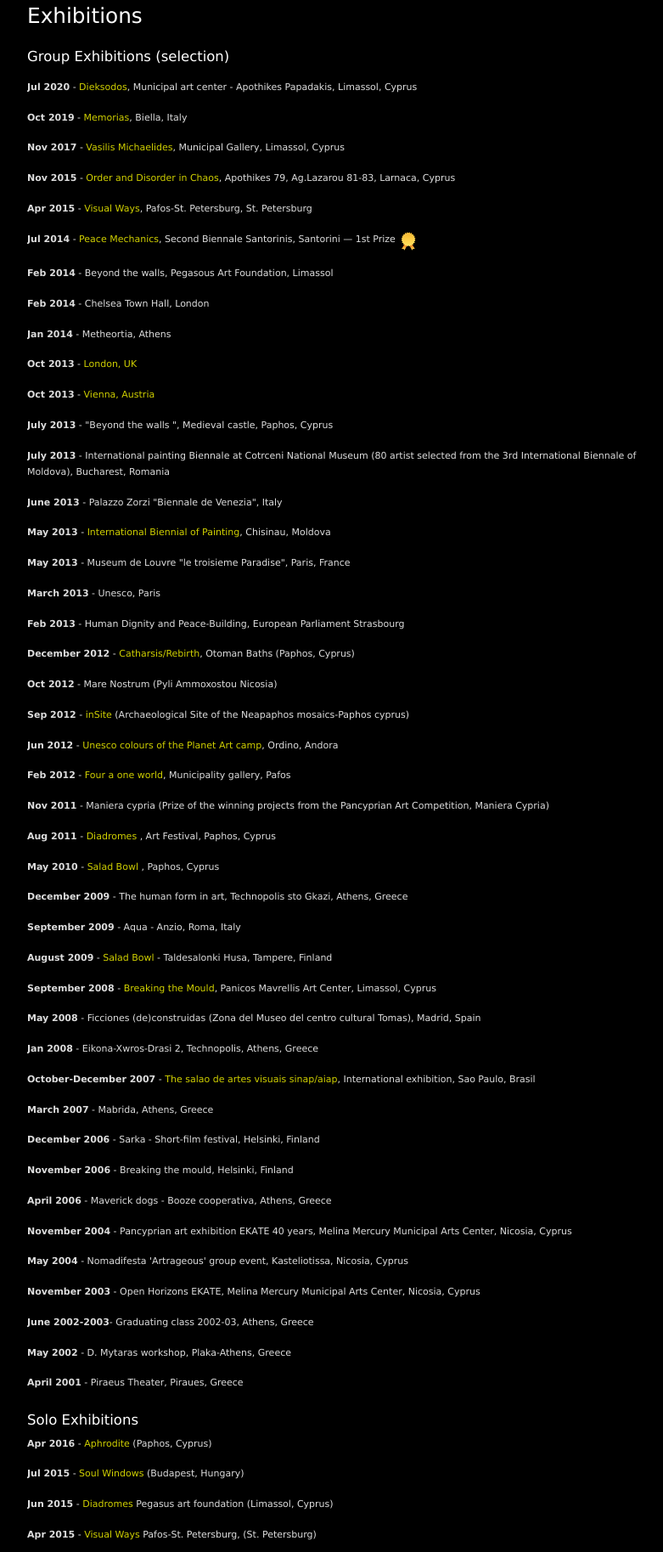
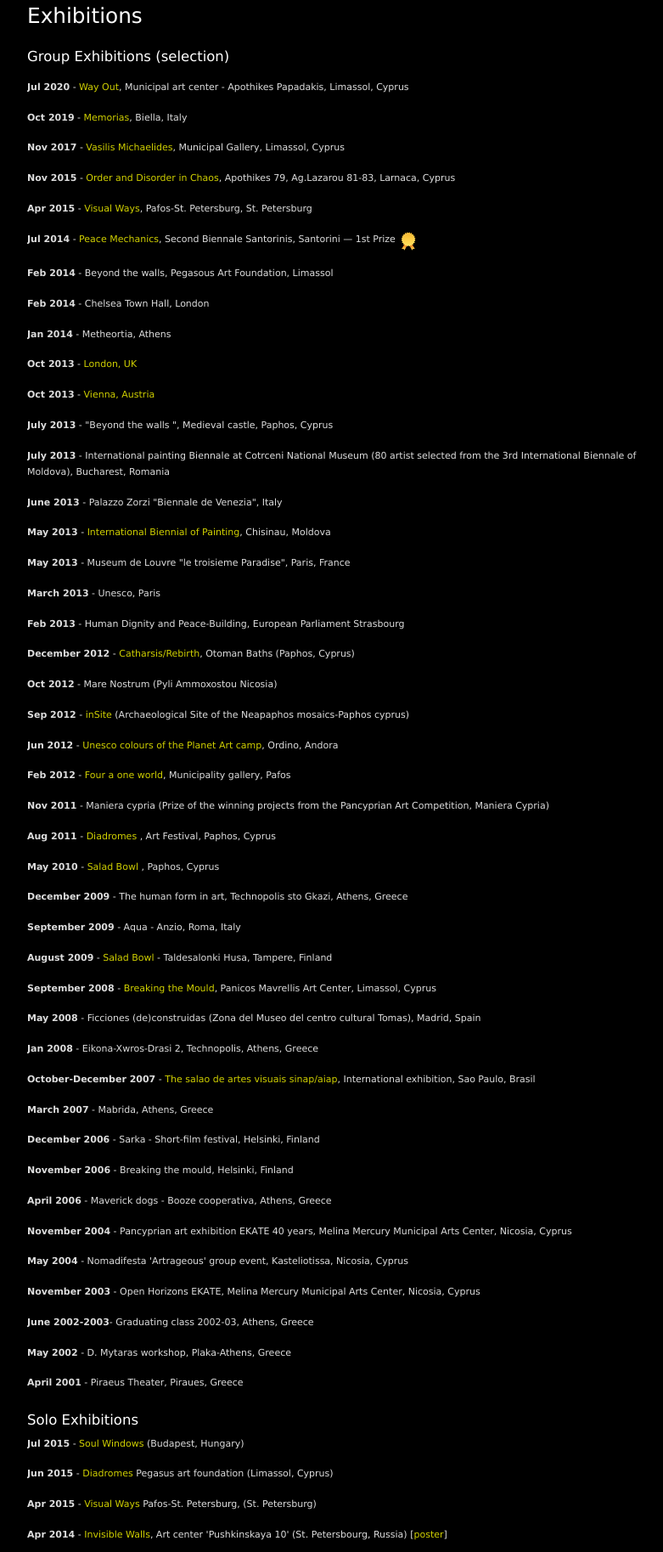
Before and after one commit to nearchos/harispaspallis.com, a plain HTML site: page docs/exhibitions_en.html in a window 1280 px wide. Shown: the part 73-1900 px from the top of the page at 85% size, without its empty margins (249-1030 px from the left). Drawn offline with Linux system fonts and the light colour scheme.

Commit message:
minor edits

```diff
--- a/docs/exhibitions_en.html
+++ b/docs/exhibitions_en.html
@@ -45,7 +45,7 @@
               <p/>
 
               <p>
-                  <b>Jul 2020</b> - <a href="dieksodos.html" title="Jul 2020 - Municipal art center - Apothikes Papadakis, Limassol, Cyprus">Dieksodos</a>, Municipal art  center - Apothikes Papadakis, Limassol, Cyprus
+                  <b>Jul 2020</b> - <a href="dieksodos.html" title="Jul 2020 - Municipal art center - Apothikes Papadakis, Limassol, Cyprus">Way Out</a>, Municipal art  center - Apothikes Papadakis, Limassol, Cyprus
               </p>
 
               <p>
@@ -223,9 +223,9 @@
                   Solo Exhibitions
               </h2>
 
-              <p>
-                  <b>Apr 2016</b> - <a href="paphos_installation.html">Aphrodite</a> (Paphos, Cyprus)
-              </p>
+<!--              <p>-->
+<!--                  <b>Apr 2016</b> - <a href="paphos_installation.html">Aphrodite</a> (Paphos, Cyprus)-->
+<!--              </p>-->
 
               <p>
                   <b>Jul 2015</b> - <a href="buda2015_en.html">Soul Windows</a> (Budapest, Hungary)
```
Also changed, not shown: docs/exhibitions_el.html (+3 -3 lines).
